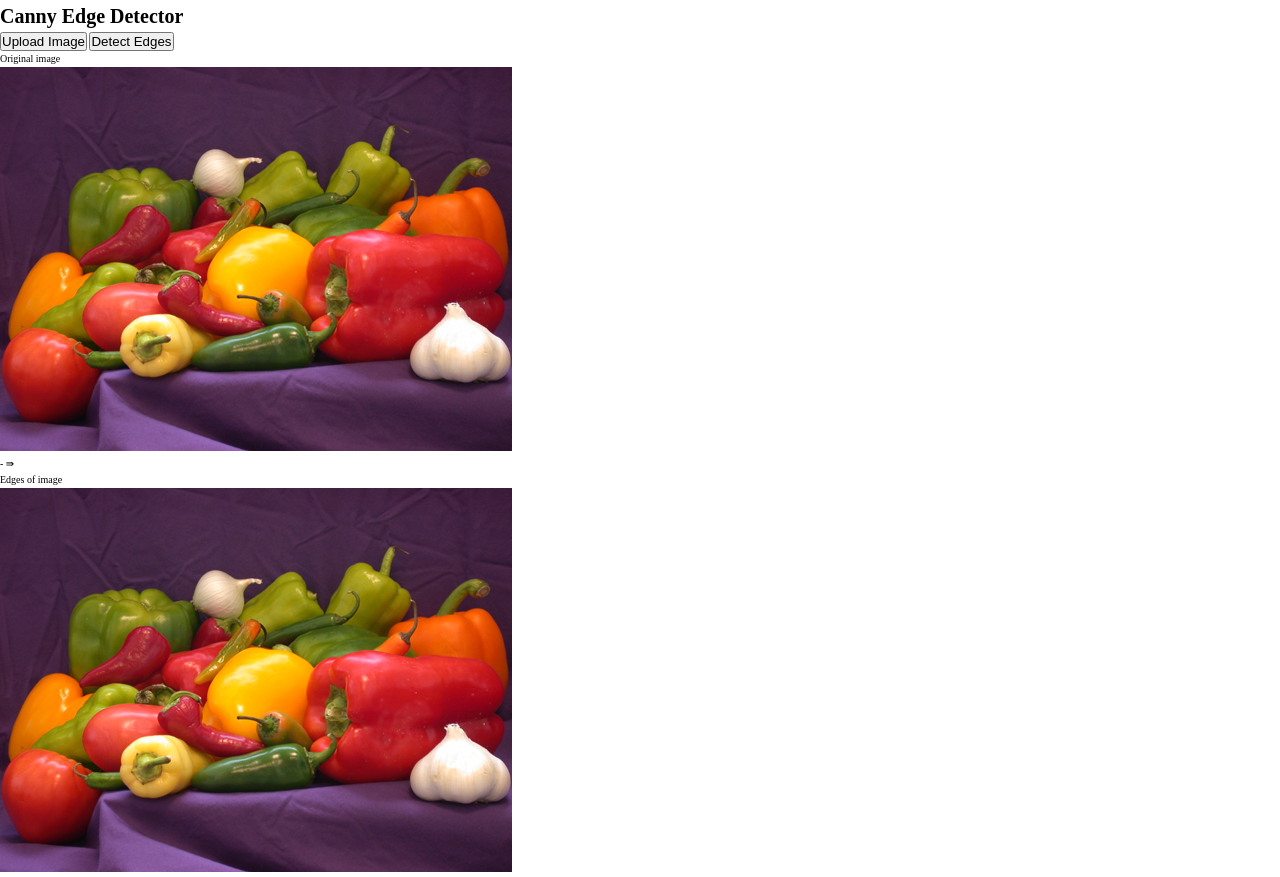
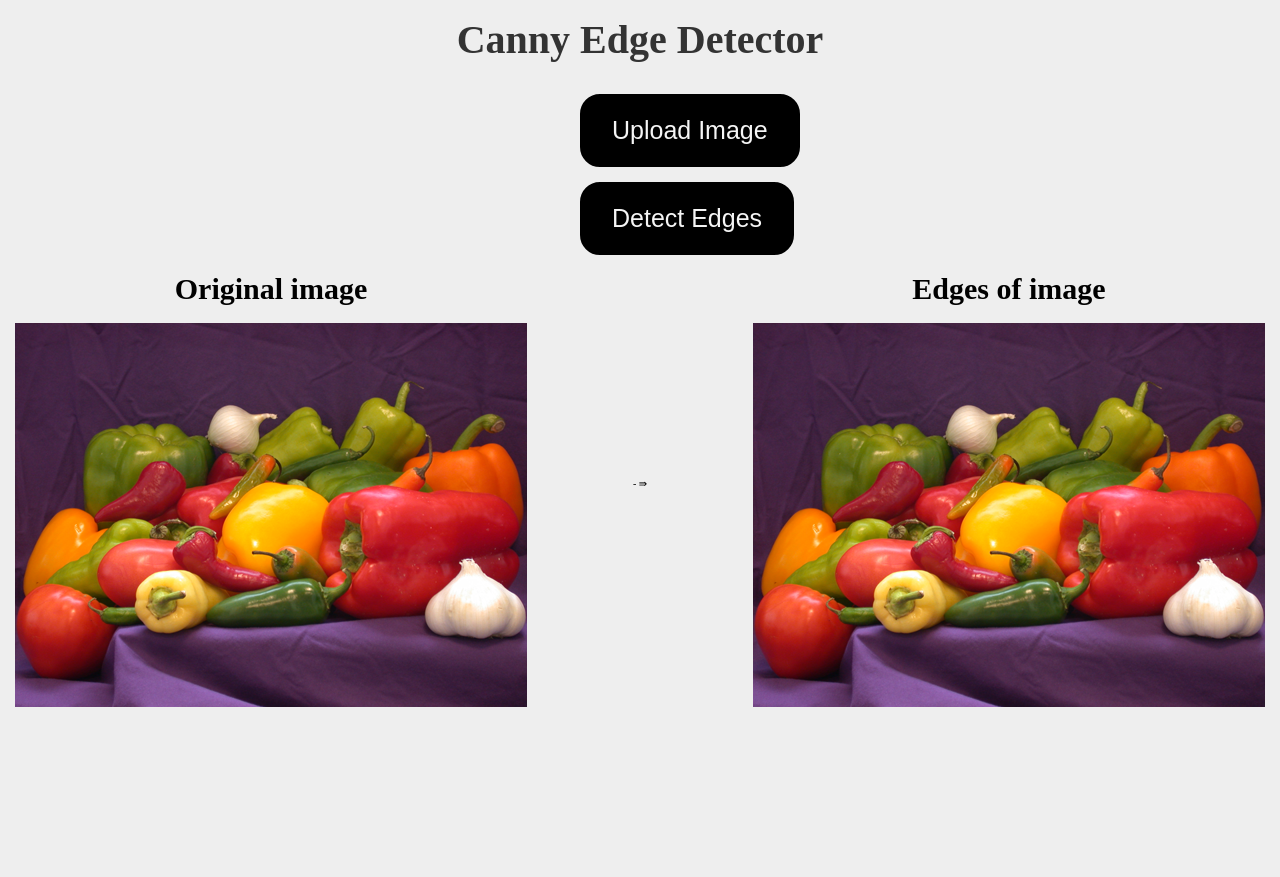
Before and after one commit to Abdelrahman776/Canny-Edge-Detector, a Flask app: page / in a window 1280 px wide. After the commit the page ends 707 px from the top, so only its background shows below. Run offline with Flask 3, Linux system fonts and the light colour scheme.

Commit message:
add style

```diff
--- a/static/style.css
+++ b/static/style.css
@@ -8,16 +8,46 @@ html {
 }
 body {
   font-family: serif;
-
+  background-color: #eee;
   line-height: 1.6;
-  margin: 0;
-  padding: 0;
 }
 
-.header {
-  background-color: #fff;
+.header-title {
   color: #333;
   text-align: center;
   font-size: 4rem;
   padding: 0.75rem;
 }
+
+.container {
+  display: flex;
+  /* flex-wrap: wrap; */
+  flex-direction: row;
+  justify-content: space-between;
+  align-items: center;
+  margin: 0 auto;
+  max-width: 1250px;
+}
+
+.btn {
+  border: 2px solid black;
+  background-color: #000;
+  color: whitesmoke;
+  padding: 2rem 3rem;
+  font-size: 2.5rem;
+  cursor: pointer;
+  border-radius: 20px;
+  margin-top: 1.5rem;
+  margin-left: 58rem;
+}
+.btn:hover {
+  background-color: whitesmoke;
+  color: black;
+}
+
+.image-label {
+  font-size: 3rem;
+  font-weight: bold;
+  text-align: center;
+  margin: 1rem;
+}
```
